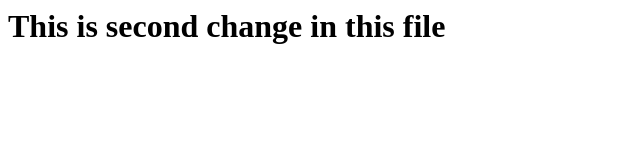
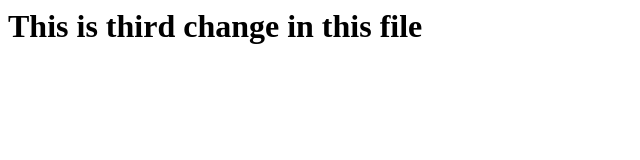
Before and after one commit to Nitingoel619/publicrepo, a plain HTML site: page index.html in a window 1280 px wide. Shown: the whole page, without its empty margins (0-640 px from the left). Drawn offline with Linux system fonts and the light colour scheme.

Commit message:
Update index.html

```diff
--- a/index.html
+++ b/index.html
@@ -1,5 +1,5 @@
 <html>
 <body style="background-colour:blue;">
-<h1>This is second change in this file</h1>
+<h1>This is third change in this file</h1>
 </body>
 </html>
```
